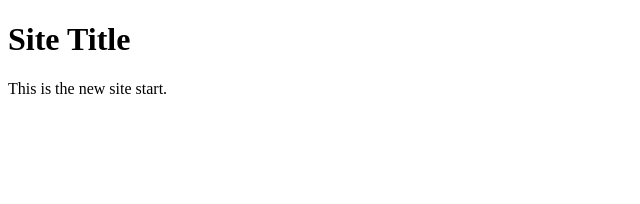
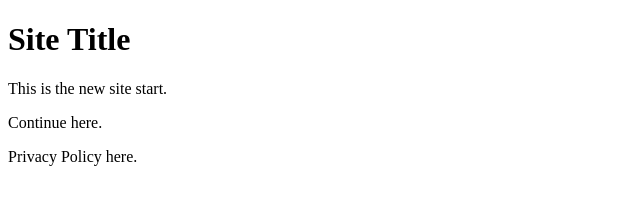
Before and after one commit to sbossi/devtools2021, a plain HTML site: page index.html in a window 1280 px wide. Shown: the whole page, without its empty margins (0-640 px from the left). Drawn offline with Linux system fonts and the light colour scheme.

Commit message:
added text

```diff
--- a/index.html
+++ b/index.html
@@ -8,8 +8,9 @@
 </head>
 <body>
 
-    <h1> Site Title</h1>
+    <h1>Site Title</h1>
     <p>This is the new site start.</p>
-
+    <p>Continue here.</p>
+    <p>Privacy Policy here.</p>
 </body>
 </html>
```
